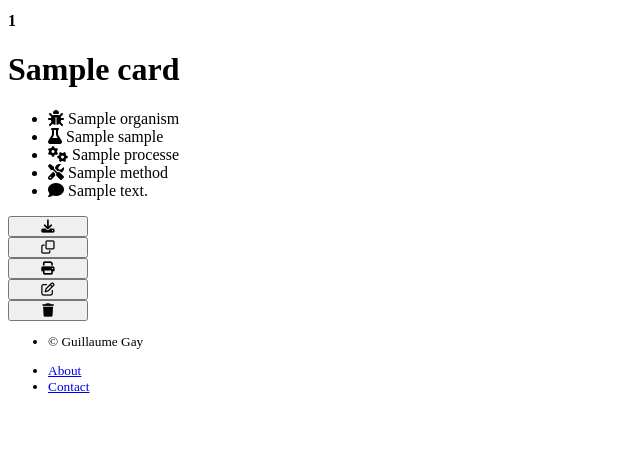
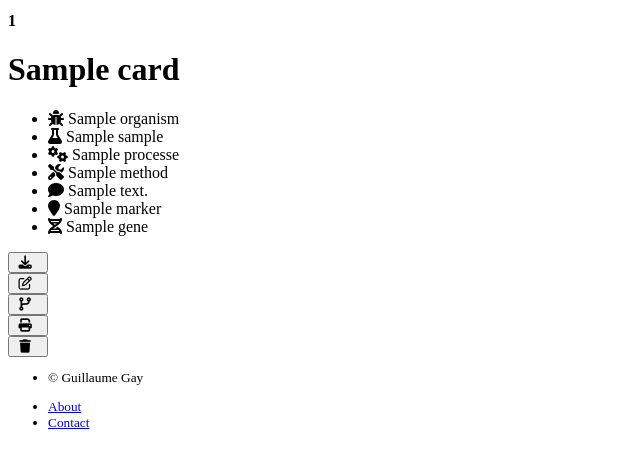
Before and after one commit to centuri-engineering/cataloger, a Flask app: template cataloger/templates/annotations/cards.html in a window 1280 px wide. Shown: the part 220-688 px from the top of the page, without its empty margins (0-640 px from the left). Run offline with Flask 2, Linux system fonts and the light colour scheme; tables that the repository leaves empty hold one stand-in row (values such as "Sample post"); the template is opened without the code that fills it: values that come from a table or form of the project are taken from there, most other values are stand-ins (such as "Sample title", 1, 10 or a date in 2020); form fields are guessed from the names that the template uses; parts of the project's set-up code (start-up, migrations or seed data) failed here and were passed over; some libraries are stand-ins or nearby versions.

Commit message:
better cards layout

```diff
--- a/cataloger/templates/annotations/card_item.html
+++ b/cataloger/templates/annotations/card_item.html
@@ -1,5 +1,5 @@
 {% block content %}
-<div class="card shadow-sm" style="width: 30rem;" id="{{ card.id }}">
+<div class="card shadow-sm" id="{{ card.id }}">
   <div class="card-header">
     <h4 class="my-0 font-weight-normal"> {{ card.id }} </h4>
   </div>
@@ -18,10 +18,18 @@
       <li class="list-group-item"><i class="fa fa-comment"></i> {{ card.comment }}
       </li>
       {% endif %}
+      {% for marker in card.markers %}
+      <li class="list-group-item"><i class="fas fa-map-marker"></i> {{ marker.label }}
+      </li>
+      {% endfor %}
+      {% for gene in card.genes %}
+      <li class="list-group-item"><i class="fas fa-dna"></i> {{ gene.label }}
+      </li>
+      {% endfor %}
     </ul>
   </div>
   <div class="card-footer text-muted">
-    <div class="row">
+    <div class="row row-cols-5">
       <div class="col">
         <a
           href={{ url_for('cards.download_card', card_id=card.id) }}
@@ -30,10 +38,21 @@
         <button
           type="button"
           class="btn btn-lg btn-block btn-outline-primary"
-          style="width: 5rem;"
+          style="width: 2.5rem;"
           title="Download card for annotation">
-          <i class="fa fa-download"></i>
+          <i class="fa fa-download" style="margin-left: -0.35rem;"></i>
         </button>
+        </a>
+      </div>
+      <div class="col">
+        <a href={{ url_for('cards.edit_card', card_id=card.id) }}>
+          <button
+            type="button"
+            class="btn btn-lg btn-block btn-outline-primary"
+            style="width: 2.5rem;"
+            title="Edit Card">
+          <i class="fa fa-edit" style="margin-left: -0.35rem;"></i>
+          </button>
         </a>
       </div>
       <div class="col">
@@ -44,9 +63,9 @@
         <button
           type="button"
           class="btn btn-lg btn-block btn-outline-primary"
-          style="width: 5rem;"
+          style="width: 2.5rem;"
           title="Clone this card">
-          <i class="fa fa-clone"></i>
+          <i class="fa fa-code-branch" style="margin-left: -0.35rem;"></i>
         </button>
         </a>
       </div>
@@ -59,9 +78,9 @@
           id="print"
           name="print"
           class="btn btn-lg btn-block btn-outline-primary"
-          style="width: 5rem;"
+          style="width: 2.5rem;"
           title="Print card for your notebook">
-          <i class="fa fa-print"></i>
+          <i class="fa fa-print" style="margin-left: -0.35rem;"></i>
         </button>
         <script>
           function PrintDiv(divName)
@@ -76,25 +95,14 @@
         </a>
       </div>
       <div class="col">
-        <a href={{ url_for('cards.edit_card', card_id=card.id) }}>
-          <button
-            type="button"
-            class="btn btn-lg btn-block btn-outline-primary"
-            style="width: 5rem;"
-            title="Edit Card">
-          <i class="fa fa-edit"></i>
-          </button>
-        </a>
-      </div>
-      <div class="col">
         <a href={{ url_for('cards.delete_card', card_id=card.id) }}>
           <button
             type="button"
             class="btn btn-lg btn-block btn-outline-primary"
-            style="width: 5rem;"
+            style="width: 2.5rem;"
             onclick="return confirm('Are you sure you want to delete this card?')"
             title="Delete Card">
-          <i class="fas fa-trash"></i>
+          <i class="fas fa-trash" style="margin-left: -0.35rem;"></i>
           </button>
         </a>
       </div>
--- a/cataloger/templates/annotations/cards.html
+++ b/cataloger/templates/annotations/cards.html
@@ -3,10 +3,12 @@
 <div class="container">
   <h3>Here are the available cards</h3>
   <hr>
-  <div class="card-deck">
+
+<div class="row row-cols-1 row-cols-md-3 g-4">
     {% for card in cards %}
+    <div class="col">
       {% include('annotations/card_item.html') %}
+    </div>
     {% endfor %}
-  </div>
 </div>
 {% endblock %}
```
Also changed, not shown: assets/css/style.css (+31 -1 lines), assets/img/favicon.ico.
